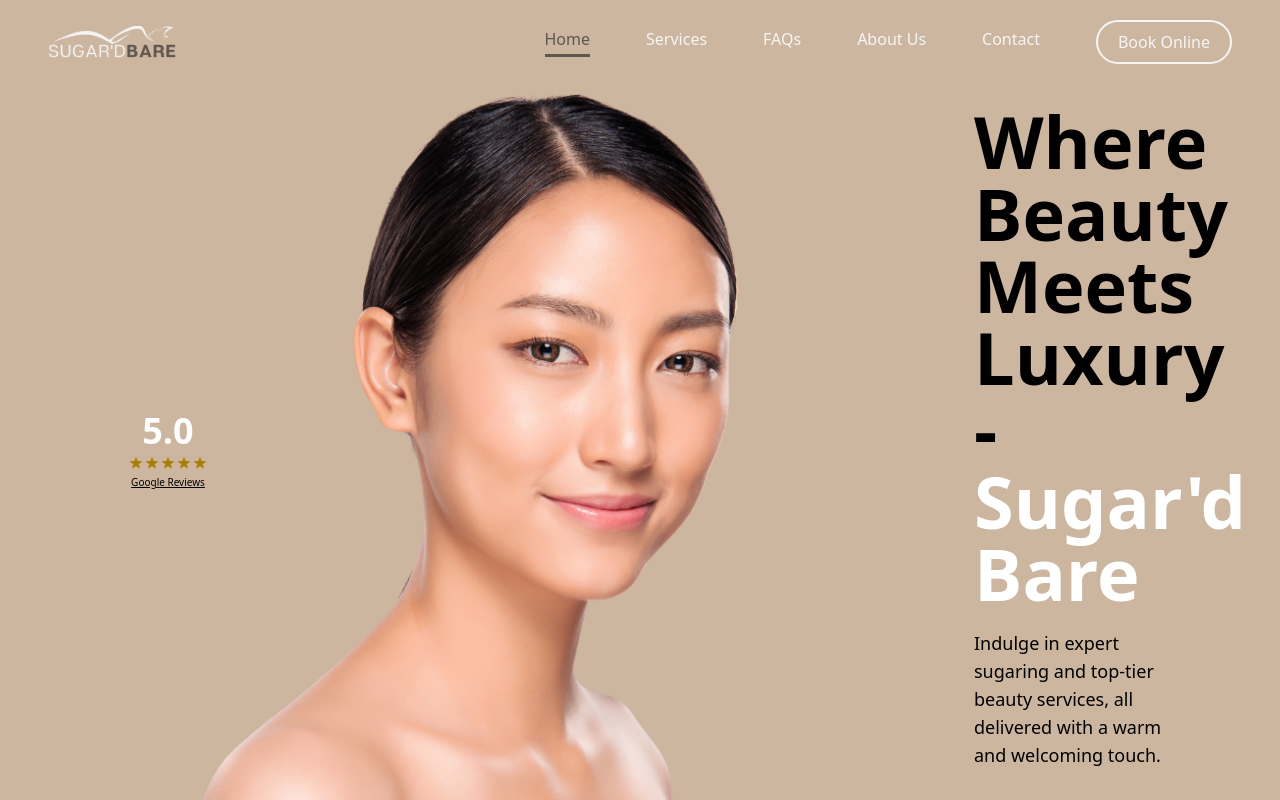
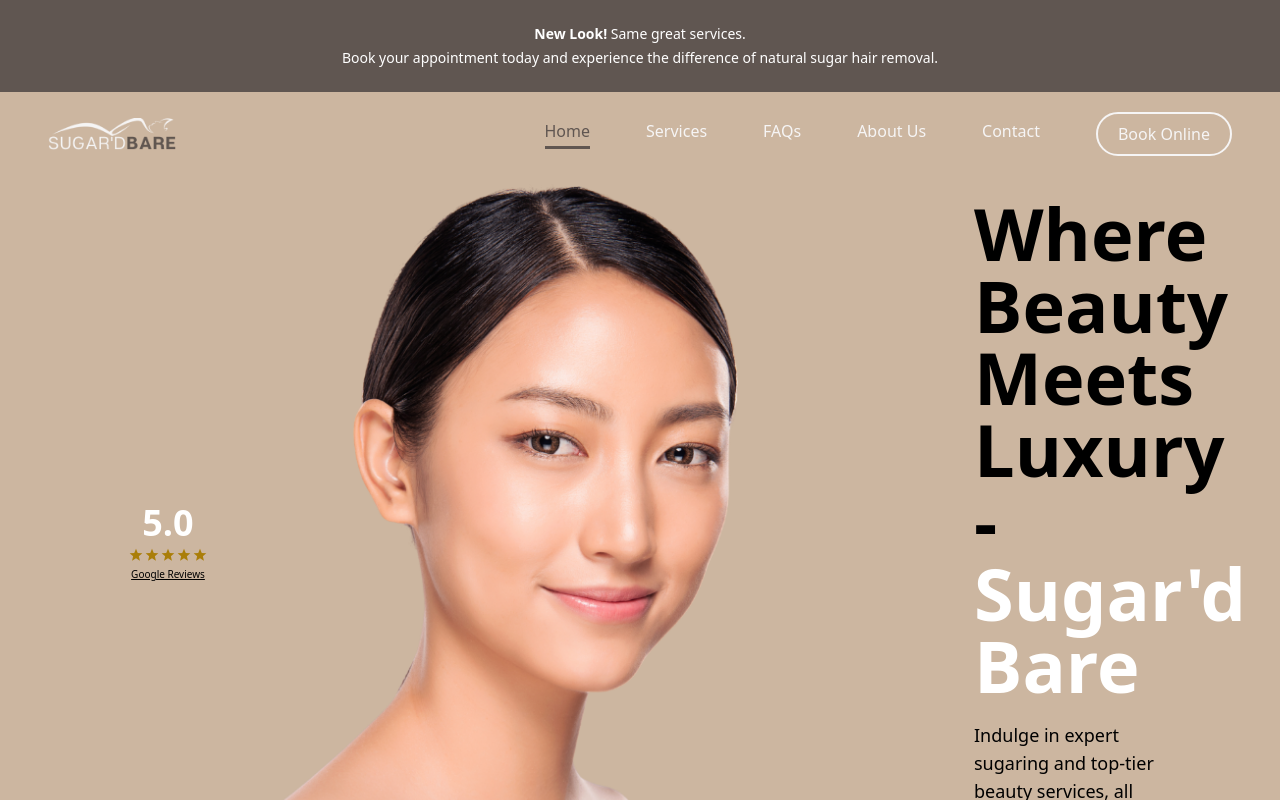
Before and after one commit to It-s-Simply-Sugar/sugard-bare, a React (Create React App) app: page / in a window 1280 px wide. Shown: the top 800 px of the page. Built offline with nearby package versions, Linux system fonts and the light colour scheme.

Commit message:
add banner

```diff
--- /dev/null
+++ b/src/App.css
@@ -0,0 +1,4 @@
+/* .transition {
+    transition: transform 0.3s ease-in-out;
+  transform: translateY(-100%);
+} */
--- a/src/App.tsx
+++ b/src/App.tsx
@@ -1,5 +1,7 @@
-import React from 'react';
+import React, { useState, useEffect } from 'react';
 import { Routes, Route } from 'react-router-dom';
+import './App.css';
+import AnnouncementBanner from './components/Home/AnnouncementBanner';
 import Navigation from './components/Navigation';
 import Home from './components/Home';
 import Services from './components/Services';
@@ -9,8 +11,26 @@
 import Footer from './components/Footer';
 
 function App() {
+  const [showBanner, setShowBanner] = useState(true);
+  useEffect(() => {
+    const scrollHandler = () => {
+      const scrollTop = window.pageYOffset;
+      if (scrollTop <= 300 && showBanner) {
+        setShowBanner(false);
+      } else if (scrollTop > 300 && !showBanner) {
+        setShowBanner(true);
+      }
+    };
+    window.addEventListener('scroll', scrollHandler);
+    return () => window.removeEventListener('scroll', scrollHandler);
+  }, [showBanner]);
+
   return (
-    <div className="">
+    <div>
+      <div className={showBanner ? 'fixed top-0 w-full z-40 transition' : 'top-[-300px]'}>
+        <AnnouncementBanner />
+      </div>
+
       <Navigation />
       <div className="">
         <Routes>
--- /dev/null
+++ b/src/components/Home/AnnouncementBanner.tsx
@@ -0,0 +1,20 @@
+import { useState } from 'react';
+
+const AnnouncementBanner = () => {
+  return (
+    <div style={{ backgroundColor: '#605651' }}>
+      <div
+        className="relative text-white mx-auto px-6 md:px-12 py-6"
+        style={{ maxWidth: '1450px' }}>
+        <p className="text-center text-sm md:text-md mb-1">
+          <span className="font-bold">New Look!</span> Same great services.
+        </p>
+        <p className="text-center text-xs md:text-sm font-thin">
+          Book your appointment today and experience the difference of natural sugar hair removal.
+        </p>
+      </div>
+    </div>
+  );
+};
+
+export default AnnouncementBanner;
```
